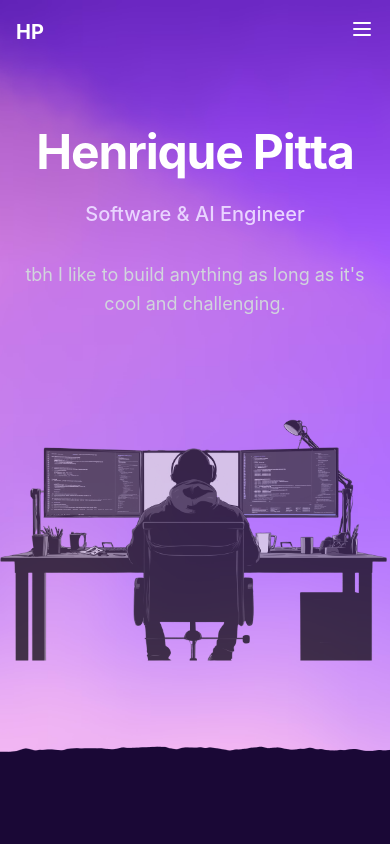
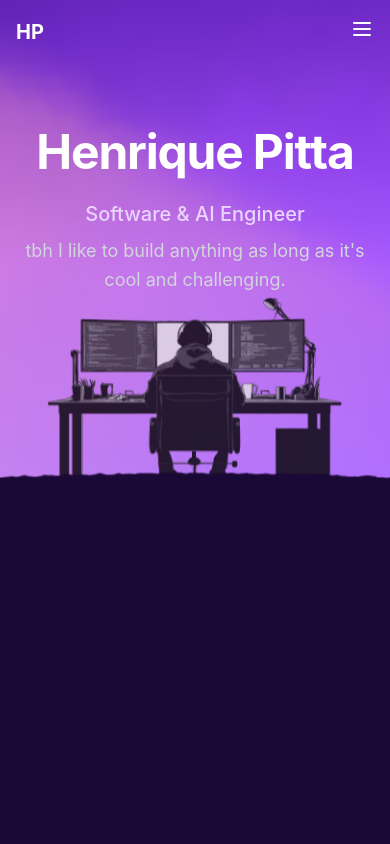
Before and after one commit to hpitta26/hpitta26.github.io, a React (Vite) app in the folder frontend/: page / in a window 390 px wide. Shown: the top 844 px of the page. Built offline with nearby package versions, Linux system fonts and the light colour scheme.

Commit message:
found some weird fix to svg screen responsiveness, need to upgrade in the future

```diff
--- a/frontend/src/components/Hero.jsx
+++ b/frontend/src/components/Hero.jsx
@@ -25,39 +25,33 @@ const Hero = () => {
         />
       </div>
 
-      {/* Transition to Underground */}
-      <div
-        className="absolute bottom-[-500px] w-full h-[600px] bg-cover bg-top pointer-events-none"
-        style={{
-          backgroundImage: 'url(/assets/sky-to-ground.png)',
-          zIndex: 20
-        }}
-      />
-
-      {/* Developer SVG - Behind content */}
-      <div className="absolute inset-0 flex items-center justify-center z-5 pointer-events-none">
-        <img
-          src="/assets/coding-setup.svg"
-          alt="Developer Coding"
-          className="w-[650px] h-[650px] opacity-70 mt-46"
-        />
-      </div>
-
-      {/* Hero content */}
-      <div className="relative z-20 flex items-start justify-center min-h-screen px-4 sm:px-6 lg:px-8 pt-32">
-        <div className="text-center max-w-4xl mx-auto">
+      {/* Hero content with Developer */}
+      <div className="relative z-20 flex flex-col items-center justify-center h-screen px-4 sm:px-6 lg:px-8 pt-20">
+        <div className="text-center max-w-4xl mx-auto mt-12">
           <div className="animate-fade-in-up">
             <h1 className="text-5xl md:text-7xl font-bold text-white mb-6 tracking-tight">
               Henrique Pitta
             </h1>
-            <h2 className="text-xl md:text-2xl text-purple-200 mb-8 font-medium">
+            <h2 className="text-xl md:text-2xl text-purple-200 mb-2 font-medium">
               Software & AI Engineer
             </h2>
-            <p className="text-lg md:text-xl text-gray-300 mb-12 max-w-2xl mx-auto leading-relaxed">
+            <p className="text-lg md:text-xl text-gray-300 mb-14 max-w-2xl mx-auto leading-relaxed">
               tbh I like to build anything as long as it's cool and challenging.
             </p>
           </div>
         </div>
+
+        {/* Developer and Ground - Grouped with hero content */}
+        <div className="w-screen pointer-events-none scale-180 sm:scale-130 lg:scale-105">
+          <img
+            src="/assets/coder-ground-combined.svg"
+            alt="Developer at workstation with ground transition"
+            className="h-auto"
+          />
+        </div>
+
+        {/* Fill remaining space with white background */}
+        <div className="flex-1 w-screen bg-[#1a0836]"></div>
       </div>
     </section>
   );
```
Also changed, not shown: frontend/public/assets/coder-ground-combined.svg (added).
